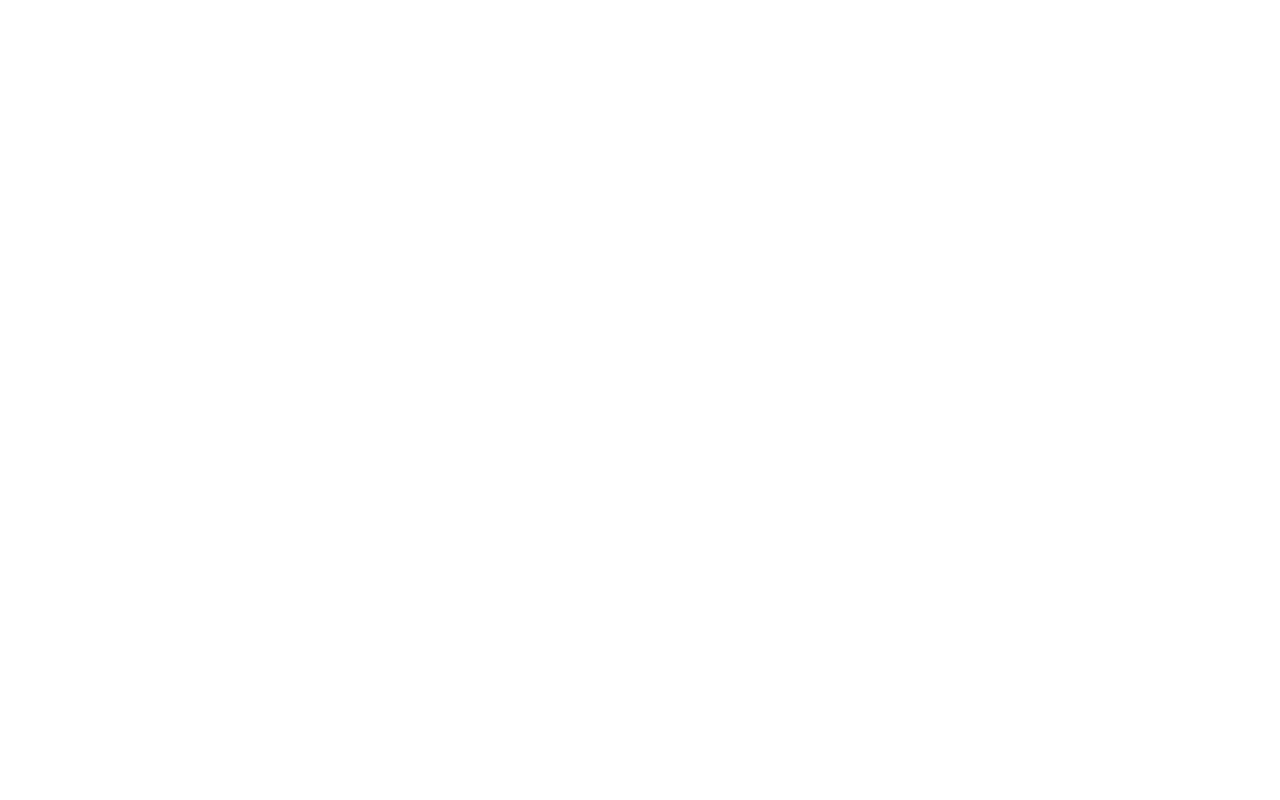
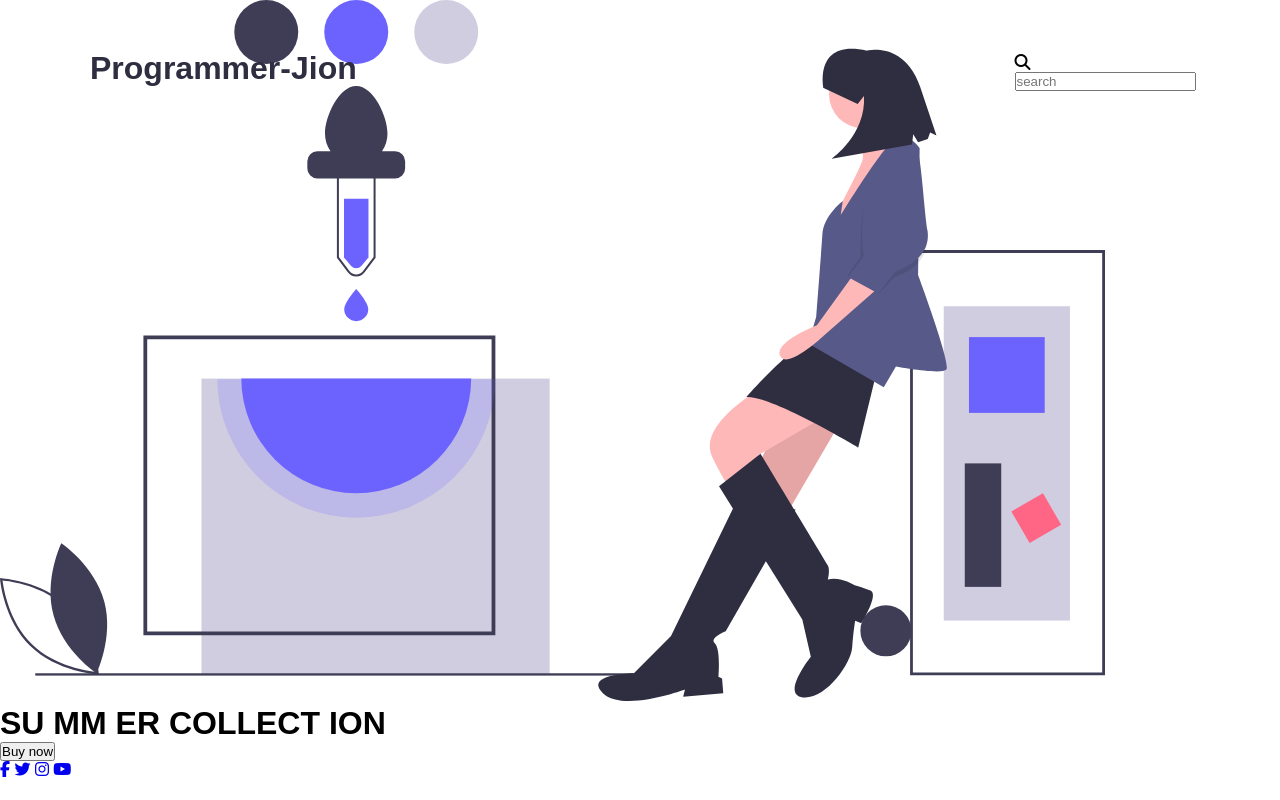
Before and after one commit to Nazmusjion1/Ecommers-website, a plain HTML site: page index.html in a window 1280 px wide. Drawn offline with Linux system fonts and the light colour scheme.

Commit message:
styles added

```diff
--- a/index.html
+++ b/index.html
@@ -1,12 +1,45 @@
 <!DOCTYPE html>
 <html lang="en">
+
 <head>
     <meta charset="UTF-8">
     <meta http-equiv="X-UA-Compatible" content="IE=edge">
     <meta name="viewport" content="width=device-width, initial-scale=1.0">
     <title>Ecommers Website</title>
+    <script src="https://kit.fontawesome.com/89556ca610.js" crossorigin="anonymous"></script>
+    <link rel="stylesheet" href="styles/style.css">
+
 </head>
+
 <body>
+    <div class="container">
+        <div class="logo">
+            <a href="">Programmer-Jion</a>
+        </div>
+        <div class="searcharea">
+            <div class="searchbox">
+                <i class="fas fa-search"></i>
+                <input type="search" placeholder="search">
+            </div>
+        </div>
 
+        <div class="section1">
+            <img src="img/undraw_add_color_19gv.svg" alt="">
+
+        </div>
+        <div class="section-button">
+            <h1>SU <span class="color">MM</span> ER COLLECT <span class="color">ION</span></h1>
+            <button class="btn-1">Buy now</button>
+
+        </div>
+        <div class="iconarea">
+            <a href="#"><i class="fab fa-facebook-f"></i></a>
+            <a href="#"><i class="fab fa-twitter"></i></a>
+            <a href="#"><i class="fab fa-instagram"></i></a>
+            <a href="#"><i class="fab fa-youtube"></i></a>
+
+        </div>
+    </div>
 </body>
+
 </html>
--- a/styles/style.css
+++ b/styles/style.css
@@ -0,0 +1,37 @@
+*{
+    margin: 0;
+    padding: 0;
+    font-family: sans-serif;
+}
+.container{
+    width: 100%;
+    height: 100vh;
+}
+a{
+    text-decoration: none;
+}
+.logo{
+    position: absolute;
+    left: 90px;
+    top: 50px;
+
+}
+.logo a{
+    text-shadow: 2px 2px 30px rgba(0, 0, 0, a2);
+    font-weight: bold;
+    color: #2f2e41;
+    font-size: 2rem;
+    letter-spacing: 1;
+}
+.searcharea{
+    position: fixed;
+    right: 90px;
+    top: 50px;
+    width: 170px;
+    height: 45px;
+    background-color: #FFFF;
+    display: flex;
+    justify-content: center;
+    align-items: center;
+    border-radius: 10% 10%;
+}
```
